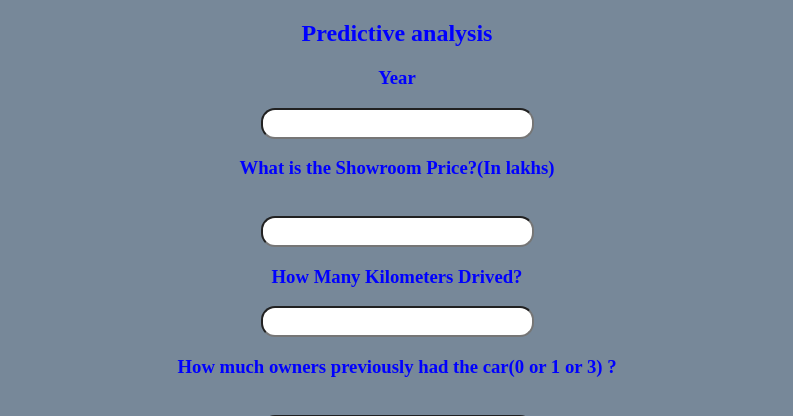
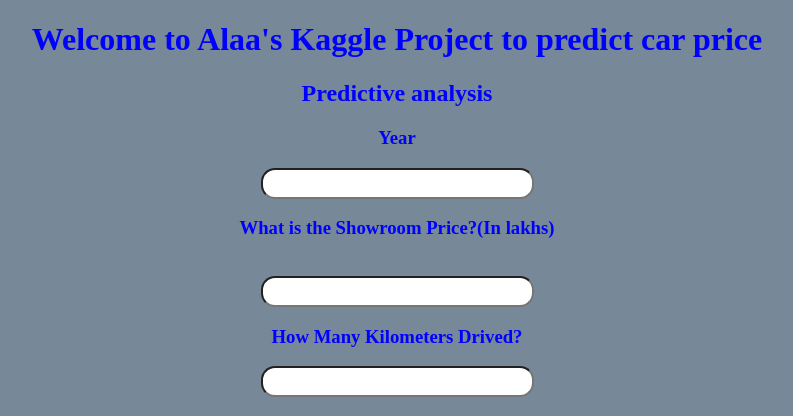
Before and after one commit to alaazarban/car-price-predicition, a Flask app: page / in a window 1280 px wide. Shown: the top 416 px of the page, without its empty margins (243-1036 px from the left). Run offline with Flask 2, Linux system fonts and the light colour scheme; parts of the project's set-up code (start-up, migrations or seed data) failed here and were passed over.

Commit message:
Update index.html

```diff
--- a/templates/index.html
+++ b/templates/index.html
@@ -10,6 +10,7 @@
 <body>
 
     <div style="color:blue">
+        <h1>Welcome to Alaa's Kaggle Project to predict car price</h1>
         <form action="{{ url_for('predict')}}" method="post">
             <h2>Predictive analysis</h2>
             <h3>Year</h3>
```
